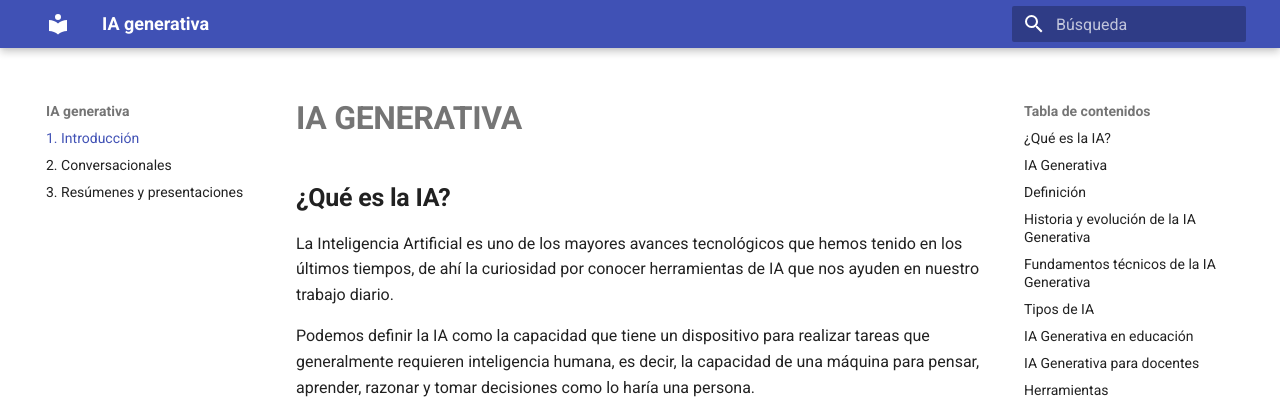
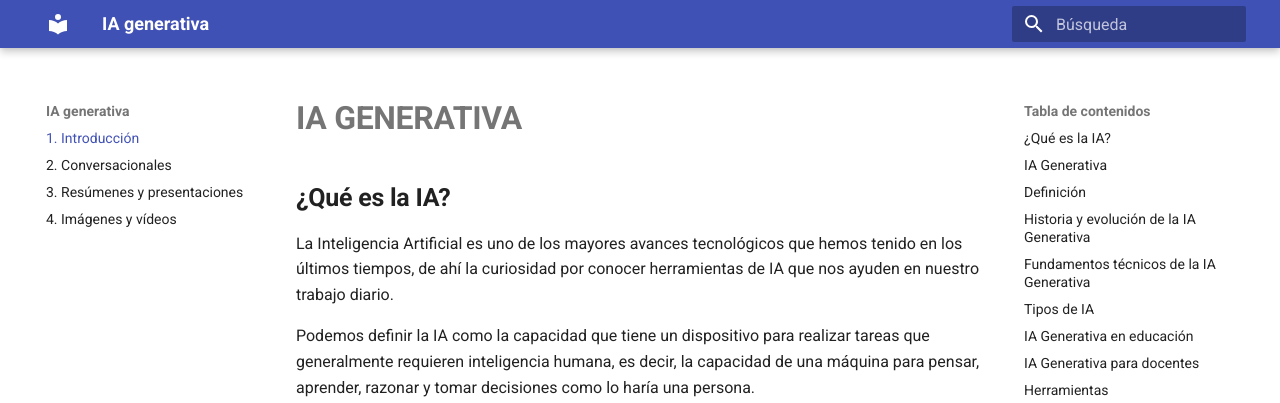
Before and after one commit to sever8a/IAgenerativa, an MkDocs documentation site: the page built from docs/index.md, in a window 1280 px wide. Shown: the top 403 px of the page. Built offline with MkDocs 1.6.1 and Material for MkDocs 9.7.7, drawn with Linux system fonts in a browser that asks for light colours.

Commit message:
actualizacion 27-05-2024

```diff
--- a/mkdocs.yml
+++ b/mkdocs.yml
@@ -8,7 +8,7 @@ nav:
   - "1. Introducción": "index.md"
   - "2. Conversacionales": "conversa.md"
   - "3. Resúmenes y presentaciones": "resum.md"
-  #- "4. Imágenes y vídeos ": "text2image.md"
+  - "4. Imágenes y vídeos ": "text2image.md"
   #- "5. Ética y responsabilidad en la IA generativa": "auto.md"
   # - "7. Plagio": "plagio.md"
 
```
